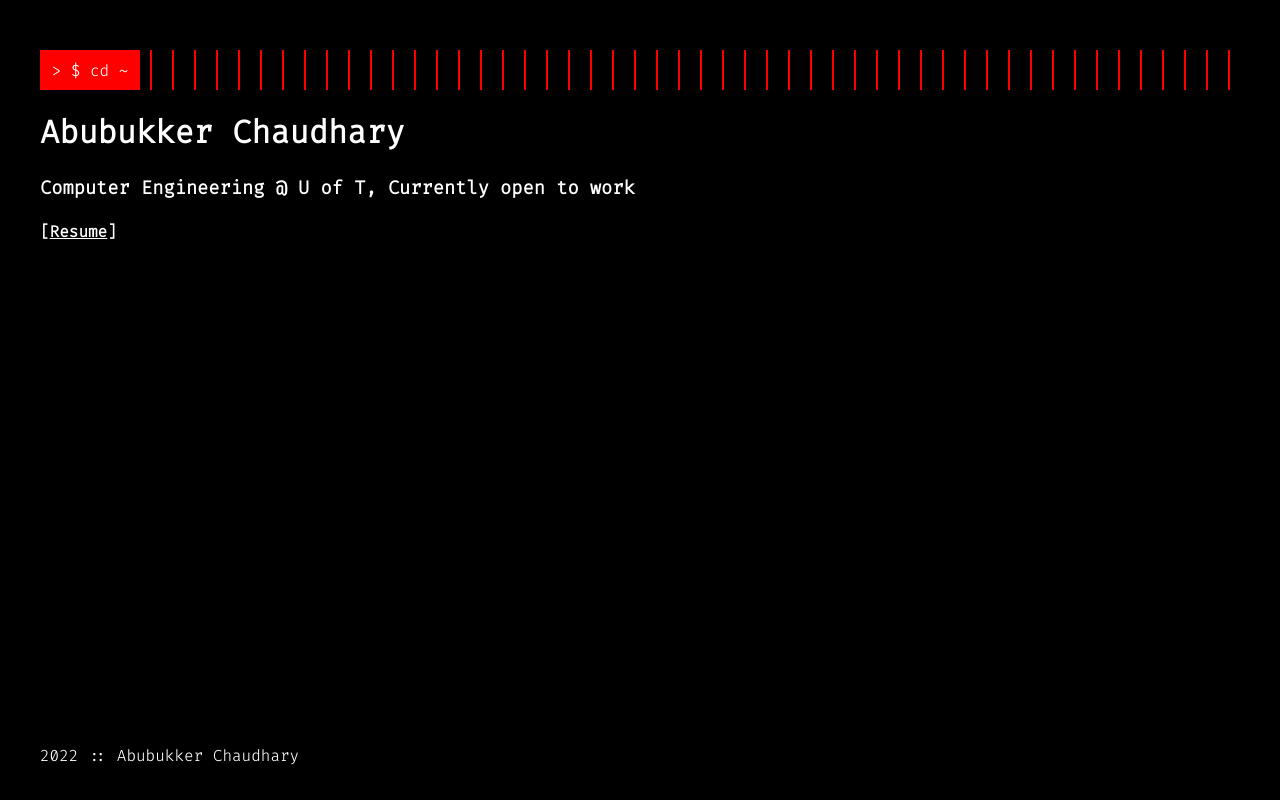
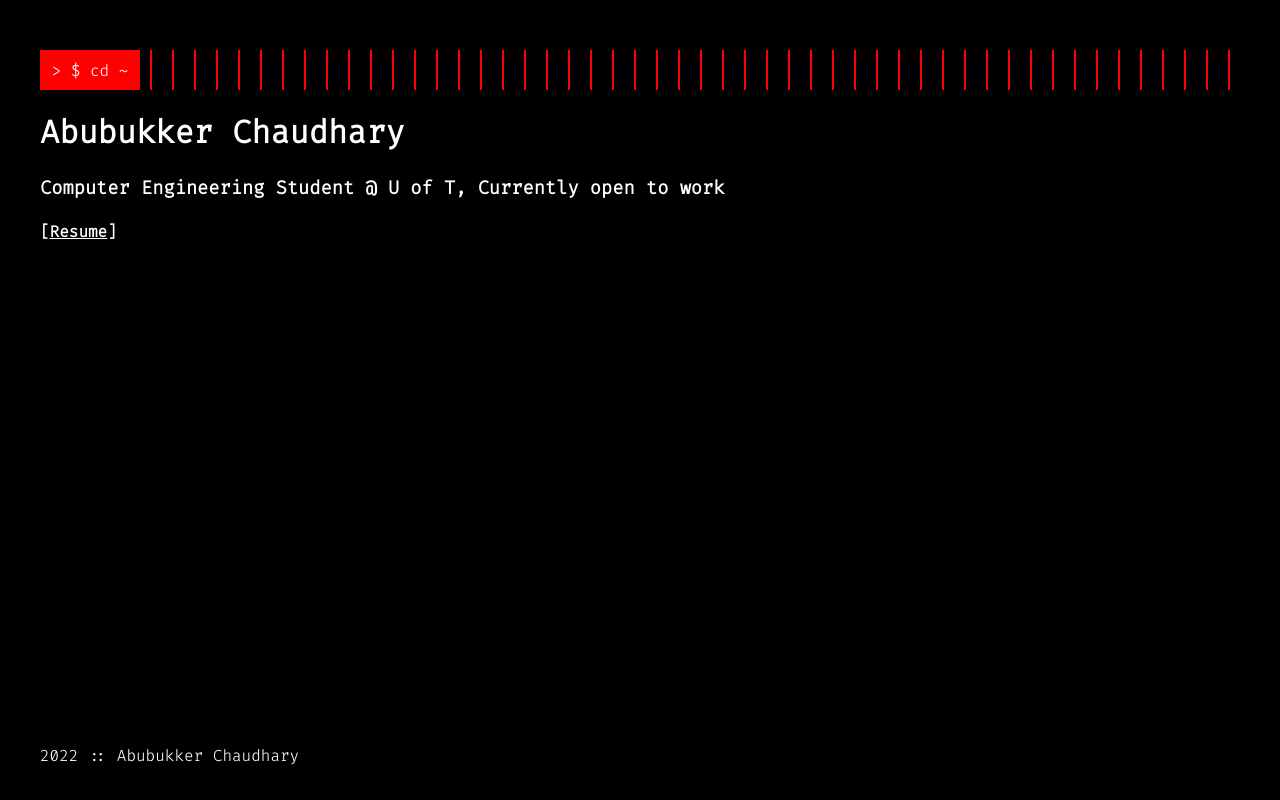
Before and after one commit to LunarFang416/abubukker.tech, a React (Create React App) app: page / in a window 1280 px wide. Built offline with nearby package versions, Linux system fonts and the light colour scheme.

Commit message:
testing action

```diff
--- a/src/components/info.js
+++ b/src/components/info.js
@@ -1,5 +1,5 @@
 let info = {
-    status: "Computer Engineering @ U of T, Currently open to work",
+    status: "Computer Engineering Student @ U of T, Currently open to work",
     contactInfo: [
         {
             mode: 'Github',
```
